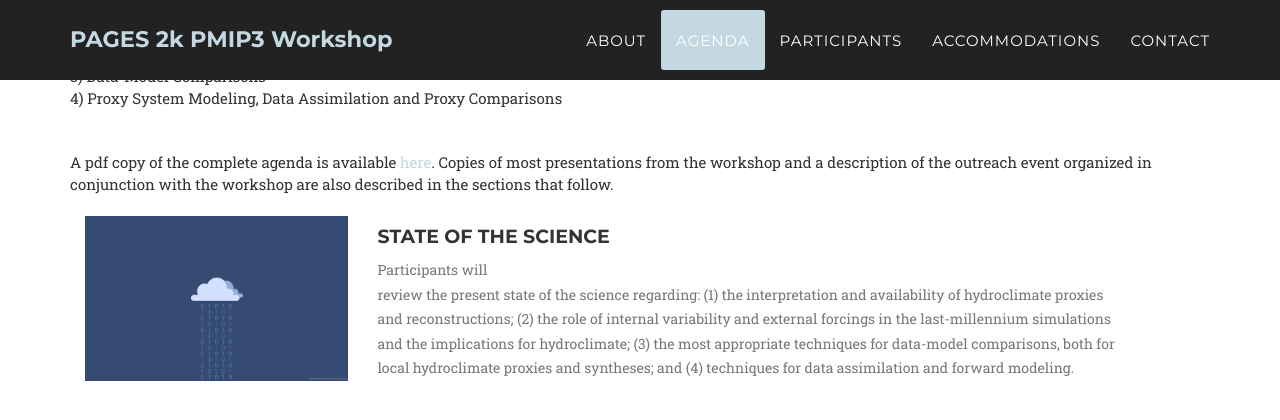
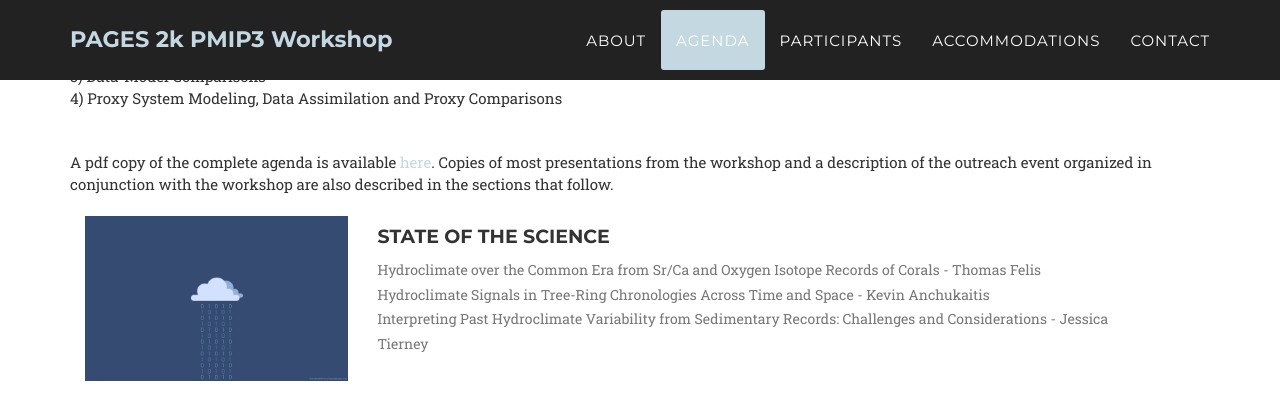
Before and after one commit to pages2kpmip3/pages2kpmip3.github.io, a Jekyll site: the page built from index.html, in a window 1280 px wide and 900 px high, scrolled down 1952 px, cut to the strip 0-429 px from the top of the window. Shown: the top 420 px of the strip. Built offline with Jekyll 4.4.1, drawn with Linux system fonts in a browser that asks for light colours; some web fonts are replaced.

Commit message:
Update agenda.yml

```diff
--- a/_data/agenda.yml
+++ b/_data/agenda.yml
@@ -1,10 +1,7 @@
 - name: State of the science
-  description: "Participants will<br> review the present state of the science
-  regarding: (1) the interpretation and availability of hydroclimate proxies and reconstructions;
-  (2) the role of internal variability and external forcings in the last-millennium
-  simulations and the implications for hydroclimate; (3) the most appropriate techniques
-  for data-model comparisons, both for local hydroclimate proxies and syntheses;
-  and (4) techniques for data assimilation and forward modeling."
+  description: "Hydroclimate over the Common Era from Sr/Ca and Oxygen Isotope Records of Corals - Thomas Felis<br>
+  Hydroclimate Signals in Tree-Ring Chronologies Across Time and Space - Kevin Anchukaitis<br>
+  Interpreting Past Hydroclimate Variability from Sedimentary Records: Challenges and Considerations - Jessica Tierney"
   imgSrc: "img/minimal-digital-rain.jpg"
 
 - name: Data-model comparisons
```
